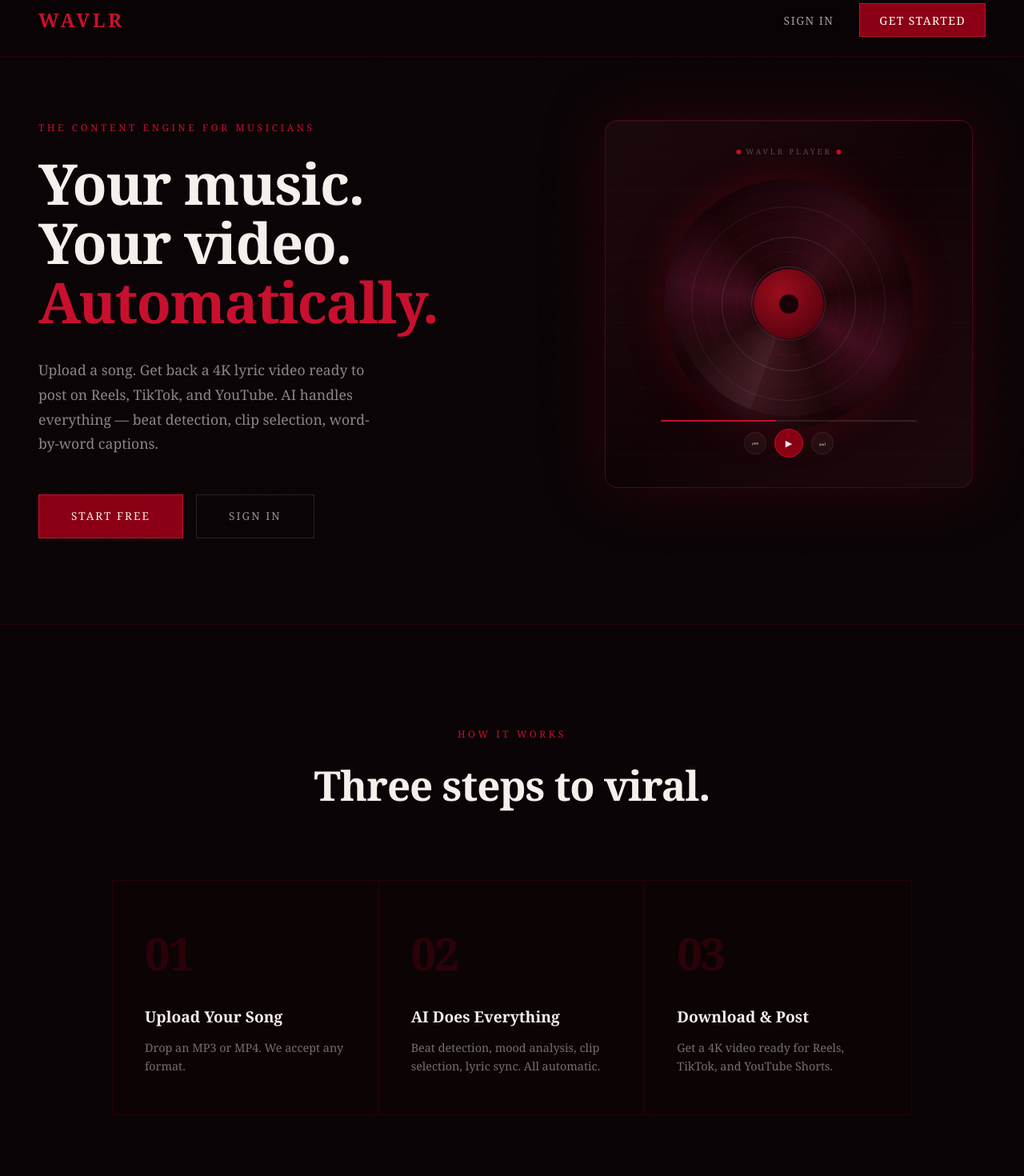
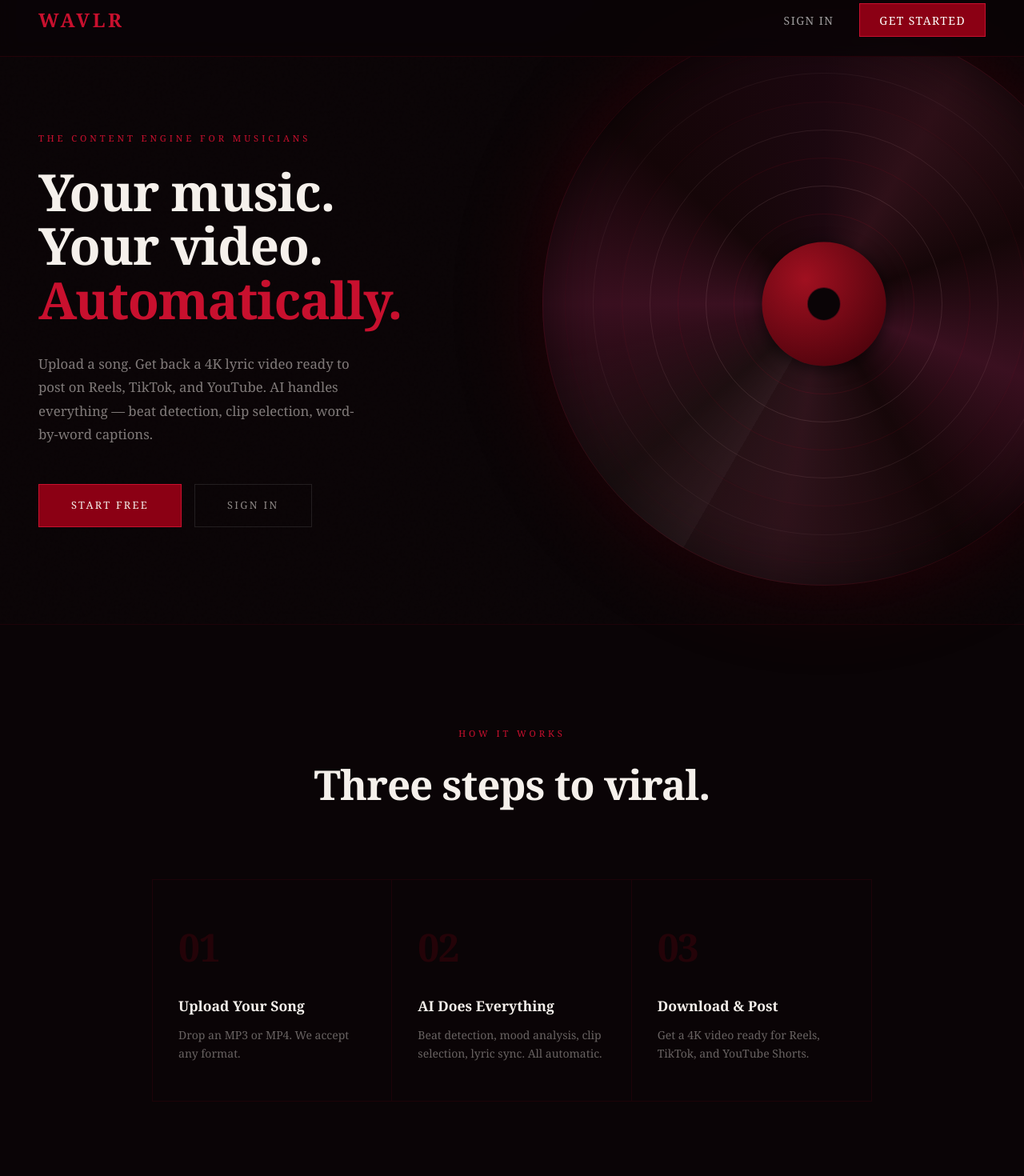
Before and after one commit to muditmatharu74-beep/Walvr-v-2, a Next.js app: page / in a window 1280 px wide. Shown: the part 20-1490 px from the top of the page at 80% size. Built offline with nearby package versions, Linux system fonts and the light colour scheme.

Commit message:
Update page.tsx

```diff
--- a/src/app/page.tsx
+++ b/src/app/page.tsx
@@ -1,36 +1,27 @@
 "use client";
 
-import { useEffect, useRef, useState } from "react";
+import { useEffect, useState } from "react";
 import Link from "next/link";
 
 export default function HomePage() {
   const [scrollY, setScrollY] = useState(0);
   const [mounted, setMounted] = useState(false);
-  const [windowHeight, setWindowHeight] = useState(800);
 
   useEffect(() => {
     setMounted(true);
-    setWindowHeight(window.innerHeight);
     const handleScroll = () => setScrollY(window.scrollY);
-    const handleResize = () => setWindowHeight(window.innerHeight);
     window.addEventListener("scroll", handleScroll, { passive: true });
-    window.addEventListener("resize", handleResize);
-    return () => {
-      window.removeEventListener("scroll", handleScroll);
-      window.removeEventListener("resize", handleResize);
-    };
+    return () => window.removeEventListener("scroll", handleScroll);
   }, []);
 
-  const cdRotation = scrollY * 0.4;
-  const cdTranslateY = scrollY * 0.5;
-  const cdOpacity = Math.max(0.15, 1 - scrollY / (windowHeight * 1.2));
-  const cdScale = Math.max(0.75, 1 - scrollY / (windowHeight * 4));
+  const cdRotation = scrollY * 0.3;
 
   return (
     <main style={{
       background: "#0a0406",
       fontFamily: "'Georgia', 'Times New Roman', serif",
       overflowX: "hidden",
+      minHeight: "100vh",
     }}>
 
       {/* Grain overlay */}
@@ -86,85 +77,27 @@
         </div>
       </nav>
 
-      {/* CD Player — Fixed, scrolls with page */}
+      {/* Fixed CD Disc — right side, rotates on scroll */}
       <div style={{
         position: "fixed",
-        right: "5%",
+        right: "-8vw",
         top: "50%",
-        width: "min(40vw, 460px)",
+        transform: "translateY(-50%)",
+        width: "55vw",
         aspectRatio: "1",
-        zIndex: 20,
-        transform: `translateY(calc(-50% + ${cdTranslateY}px)) scale(${cdScale})`,
-        opacity: cdOpacity,
-        transition: "opacity 0.1s linear",
+        zIndex: 5,
         pointerEvents: "none",
       }}>
-        {/* CD Player Body */}
+        {/* Outer disc */}
         <div style={{
           width: "100%",
           height: "100%",
-          background: "linear-gradient(135deg, #1a0a0e 0%, #0d0406 50%, #1a0a0e 100%)",
-          borderRadius: "16px",
-          border: "1px solid rgba(200, 16, 46, 0.3)",
-          boxShadow: "0 0 80px rgba(139, 0, 20, 0.25), inset 0 1px 0 rgba(255,255,255,0.04)",
-          position: "relative",
-          display: "flex",
-          alignItems: "center",
-          justifyContent: "center",
-          overflow: "hidden",
-        }}>
-          {/* Horizontal texture lines */}
-          {[...Array(10)].map((_, i) => (
-            <div key={i} style={{
-              position: "absolute",
-              left: 0,
-              right: 0,
-              height: "1px",
-              top: `${10 + i * 9}%`,
-              background: "rgba(255,255,255,0.015)",
-            }} />
-          ))}
-
-          {/* Brand label top */}
-          <div style={{
-            position: "absolute",
-            top: "7%",
-            left: "50%",
-            transform: "translateX(-50%)",
-            display: "flex",
-            alignItems: "center",
-            gap: "6px",
-          }}>
-            <div style={{
-              width: "6px",
-              height: "6px",
-              borderRadius: "50%",
-              background: "#c8102e",
-            }} />
-            <span style={{
-              fontSize: "0.6rem",
-              letterSpacing: "0.3em",
-              textTransform: "uppercase",
-              color: "rgba(255,255,255,0.3)",
-            }}>WAVLR PLAYER</span>
-            <div style={{
-              width: "6px",
-              height: "6px",
-              borderRadius: "50%",
-              background: "#c8102e",
-            }} />
-          </div>
-
-          {/* CD Disc */}
-          <div style={{
-            width: "68%",
-            aspectRatio: "1",
           borderRadius: "50%",
           position: "relative",
           transform: `rotate(${cdRotation}deg)`,
           willChange: "transform",
         }}>
-            {/* Main disc */}
+          {/* Main disc body */}
           <div style={{
             position: "absolute",
             inset: 0,
@@ -172,44 +105,44 @@
             background: `conic-gradient(
               from 0deg,
               #1c0810 0deg,
-                #2e1018 40deg,
-                #150608 80deg,
-                #3a1020 120deg,
-                #150608 160deg,
-                #2e1018 200deg,
-                #150608 240deg,
-                #3a1020 280deg,
-                #150608 320deg,
+              #2e1018 30deg,
+              #150608 70deg,
+              #3a1020 110deg,
+              #150608 150deg,
+              #2a0e16 190deg,
+              #150608 230deg,
+              #3a1020 270deg,
+              #150608 310deg,
               #1c0810 360deg
             )`,
-              boxShadow: "0 0 50px rgba(139,0,20,0.3), inset 0 0 40px rgba(0,0,0,0.6)",
+            boxShadow: "inset 0 0 80px rgba(0,0,0,0.7), 0 0 120px rgba(139,0,20,0.2)",
+          }} />
+
+          {/* Iridescent sheen */}
+          <div style={{
+            position: "absolute",
+            inset: 0,
+            borderRadius: "50%",
+            background: "conic-gradient(from 210deg, rgba(255,255,255,0.06) 0deg, transparent 50deg, transparent 290deg, rgba(255,255,255,0.03) 360deg)",
           }} />
 
           {/* Track rings */}
-            {[90, 78, 66, 54, 42, 30].map((size, i) => (
+          {[92, 82, 72, 62, 52, 42, 32].map((size, i) => (
             <div key={i} style={{
               position: "absolute",
               borderRadius: "50%",
-                border: `0.5px solid rgba(${i % 2 === 0 ? "200,16,46" : "255,255,255"}, ${0.06 + i * 0.02})`,
+              border: `0.5px solid rgba(${i % 2 === 0 ? "200,16,46" : "255,200,200"}, ${0.04 + i * 0.015})`,
               inset: `${(100 - size) / 2}%`,
             }} />
           ))}
 
-            {/* Sheen arc */}
-            <div style={{
-              position: "absolute",
-              inset: "5%",
-              borderRadius: "50%",
-              background: "conic-gradient(from 200deg, rgba(255,255,255,0.08) 0deg, transparent 60deg, transparent 300deg, rgba(255,255,255,0.04) 360deg)",
-            }} />
-
           {/* Center label */}
           <div style={{
             position: "absolute",
-              width: "28%",
+            width: "22%",
             aspectRatio: "1",
             borderRadius: "50%",
-              background: "radial-gradient(circle at 40% 35%, #a01020, #3d0008)",
+            background: "radial-gradient(circle at 35% 30%, #a01020, #3d0008)",
             top: "50%",
             left: "50%",
             transform: "translate(-50%, -50%)",
@@ -217,13 +150,13 @@
             alignItems: "center",
             justifyContent: "center",
             zIndex: 2,
-              boxShadow: "0 2px 8px rgba(0,0,0,0.5)",
+            boxShadow: "0 4px 20px rgba(0,0,0,0.6)",
           }}>
             <span style={{
-                fontSize: "clamp(7px, 1.5vw, 11px)",
+              fontSize: "clamp(8px, 1.8vw, 16px)",
               fontWeight: "700",
               letterSpacing: "0.05em",
-                color: "rgba(255,255,255,0.85)",
+              color: "rgba(255,255,255,0.9)",
               textTransform: "uppercase",
             }}>W</span>
           </div>
@@ -231,74 +164,34 @@
           {/* Center hole */}
           <div style={{
             position: "absolute",
-              width: "8%",
+            width: "6%",
             aspectRatio: "1",
             borderRadius: "50%",
             background: "#0a0406",
             top: "50%",
             left: "50%",
             transform: "translate(-50%, -50%)",
-              border: "1px solid rgba(200,16,46,0.3)",
+            border: "1px solid rgba(200,16,46,0.4)",
             zIndex: 3,
+          }} />
+
+          {/* Edge glow */}
+          <div style={{
+            position: "absolute",
+            inset: 0,
+            borderRadius: "50%",
+            border: "1px solid rgba(200,16,46,0.15)",
           }} />
         </div>
 
-          {/* Controls row */}
+        {/* Red ambient glow behind disc */}
         <div style={{
           position: "absolute",
-            bottom: "8%",
-            left: "50%",
-            transform: "translateX(-50%)",
-            display: "flex",
-            gap: "10px",
-            alignItems: "center",
-          }}>
-            {[
-              { icon: "⏮", accent: false },
-              { icon: "▶", accent: true },
-              { icon: "⏭", accent: false },
-            ].map((btn, i) => (
-              <div key={i} style={{
-                width: btn.accent ? "36px" : "28px",
-                height: btn.accent ? "36px" : "28px",
+          inset: "-10%",
           borderRadius: "50%",
-                background: btn.accent ? "#8b0014" : "rgba(255,255,255,0.04)",
-                border: `1px solid ${btn.accent ? "#c8102e" : "rgba(255,255,255,0.08)"}`,
-                display: "flex",
-                alignItems: "center",
-                justifyContent: "center",
-                fontSize: btn.accent ? "11px" : "9px",
-                color: btn.accent ? "white" : "rgba(255,255,255,0.5)",
-              }}>{btn.icon}</div>
-            ))}
-          </div>
-
-          {/* Progress bar */}
-          <div style={{
-            position: "absolute",
-            bottom: "18%",
-            left: "15%",
-            right: "15%",
-            height: "2px",
-            background: "rgba(255,255,255,0.1)",
-            borderRadius: "1px",
-          }}>
-            <div style={{
-              width: "45%",
-              height: "100%",
-              background: "#c8102e",
-              borderRadius: "1px",
+          background: "radial-gradient(circle at center, rgba(139,0,20,0.18) 0%, transparent 65%)",
+          zIndex: -1,
         }} />
-          </div>
-
-          {/* Red glow */}
-          <div style={{
-            position: "absolute",
-            inset: "-30%",
-            background: "radial-gradient(circle at center, rgba(139,0,20,0.12) 0%, transparent 65%)",
-            pointerEvents: "none",
-          }} />
-        </div>
       </div>
 
       {/* Hero Section */}
@@ -311,21 +204,21 @@
         zIndex: 10,
       }}>
         <div style={{
-          maxWidth: "560px",
+          maxWidth: "520px",
           opacity: mounted ? 1 : 0,
           transform: mounted ? "translateY(0)" : "translateY(20px)",
           transition: "opacity 0.8s ease, transform 0.8s ease",
         }}>
           <p style={{
-            fontSize: "0.75rem",
-            letterSpacing: "0.3em",
+            fontSize: "0.7rem",
+            letterSpacing: "0.35em",
             textTransform: "uppercase",
             color: "#c8102e",
             marginBottom: "1.5rem",
           }}>The Content Engine for Musicians</p>
 
           <h1 style={{
-            fontSize: "clamp(3rem, 5.5vw, 5.5rem)",
+            fontSize: "clamp(2.8rem, 5vw, 5.5rem)",
             fontWeight: "700",
             lineHeight: "1.05",
             color: "#f5f0eb",
@@ -338,11 +231,11 @@
           </h1>
 
           <p style={{
-            fontSize: "1.1rem",
+            fontSize: "1.05rem",
             lineHeight: "1.75",
-            color: "rgba(245, 240, 235, 0.55)",
+            color: "rgba(245, 240, 235, 0.5)",
             marginBottom: "3rem",
-            maxWidth: "420px",
+            maxWidth: "400px",
           }}>
             Upload a song. Get back a 4K lyric video ready to post on Reels, TikTok, and YouTube.
             AI handles everything — beat detection, clip selection, word-by-word captions.
@@ -354,8 +247,8 @@
               background: "#8b0014",
               color: "#f5f0eb",
               textDecoration: "none",
-              fontSize: "0.85rem",
-              letterSpacing: "0.15em",
+              fontSize: "0.8rem",
+              letterSpacing: "0.18em",
               textTransform: "uppercase",
               border: "1px solid #c8102e",
               display: "inline-block",
@@ -363,12 +256,12 @@
             <Link href="/login" style={{
               padding: "1rem 2.5rem",
               background: "transparent",
-              color: "rgba(245,240,235,0.6)",
+              color: "rgba(245,240,235,0.55)",
               textDecoration: "none",
-              fontSize: "0.85rem",
-              letterSpacing: "0.15em",
+              fontSize: "0.8rem",
+              letterSpacing: "0.18em",
               textTransform: "uppercase",
-              border: "1px solid rgba(255,255,255,0.12)",
+              border: "1px solid rgba(255,255,255,0.1)",
               display: "inline-block",
             }}>Sign In</Link>
           </div>
@@ -380,11 +273,11 @@
         padding: "8rem 3rem",
         position: "relative",
         zIndex: 10,
-        borderTop: "1px solid rgba(139, 0, 20, 0.2)",
+        borderTop: "1px solid rgba(139, 0, 20, 0.15)",
       }}>
         <p style={{
-          fontSize: "0.75rem",
-          letterSpacing: "0.3em",
+          fontSize: "0.7rem",
+          letterSpacing: "0.35em",
           textTransform: "uppercase",
           color: "#c8102e",
           marginBottom: "1rem",
@@ -401,10 +294,10 @@
 
         <div style={{
           display: "grid",
-          gridTemplateColumns: "repeat(auto-fit, minmax(280px, 1fr))",
-          maxWidth: "1000px",
+          gridTemplateColumns: "repeat(auto-fit, minmax(260px, 1fr))",
+          maxWidth: "900px",
           margin: "0 auto",
-          border: "1px solid rgba(139, 0, 20, 0.2)",
+          border: "1px solid rgba(139, 0, 20, 0.15)",
         }}>
           {[
             { num: "01", title: "Upload Your Song", desc: "Drop an MP3 or MP4. We accept any format." },
@@ -412,31 +305,30 @@
             { num: "03", title: "Download & Post", desc: "Get a 4K video ready for Reels, TikTok, and YouTube Shorts." },
           ].map((f, i) => (
             <div key={i} style={{
-              padding: "3rem 2.5rem",
-              borderRight: i < 2 ? "1px solid rgba(139, 0, 20, 0.2)" : "none",
-              background: "rgba(139, 0, 20, 0.02)",
+              padding: "3rem 2rem",
+              borderRight: i < 2 ? "1px solid rgba(139, 0, 20, 0.15)" : "none",
               transition: "background 0.3s",
             }}
-              onMouseEnter={e => (e.currentTarget.style.background = "rgba(139, 0, 20, 0.07)")}
-              onMouseLeave={e => (e.currentTarget.style.background = "rgba(139, 0, 20, 0.02)")}
+              onMouseEnter={e => (e.currentTarget.style.background = "rgba(139,0,20,0.06)")}
+              onMouseLeave={e => (e.currentTarget.style.background = "transparent")}
             >
               <p style={{
-                fontSize: "3.5rem",
+                fontSize: "3rem",
                 fontWeight: "700",
-                color: "rgba(139,0,20,0.25)",
+                color: "rgba(139,0,20,0.2)",
                 marginBottom: "1.5rem",
                 letterSpacing: "-0.03em",
               }}>{f.num}</p>
               <h3 style={{
-                fontSize: "1.2rem",
+                fontSize: "1.1rem",
                 fontWeight: "600",
                 color: "#f5f0eb",
                 marginBottom: "0.75rem",
               }}>{f.title}</h3>
               <p style={{
-                color: "rgba(245,240,235,0.45)",
+                color: "rgba(245,240,235,0.4)",
                 lineHeight: "1.65",
-                fontSize: "0.9rem",
+                fontSize: "0.875rem",
               }}>{f.desc}</p>
             </div>
           ))}
@@ -446,13 +338,13 @@
       {/* Pricing Section */}
       <section style={{
         padding: "8rem 3rem",
-        borderTop: "1px solid rgba(139, 0, 20, 0.2)",
+        borderTop: "1px solid rgba(139, 0, 20, 0.15)",
         position: "relative",
         zIndex: 10,
       }}>
         <p style={{
-          fontSize: "0.75rem",
-          letterSpacing: "0.3em",
+          fontSize: "0.7rem",
+          letterSpacing: "0.35em",
           textTransform: "uppercase",
           color: "#c8102e",
           marginBottom: "1rem",
@@ -469,11 +361,11 @@
 
         <div style={{
           display: "grid",
-          gridTemplateColumns: "repeat(auto-fit, minmax(280px, 1fr))",
+          gridTemplateColumns: "repeat(auto-fit, minmax(260px, 1fr))",
           gap: "1px",
-          maxWidth: "800px",
+          maxWidth: "700px",
           margin: "0 auto",
-          background: "rgba(139, 0, 20, 0.2)",
+          background: "rgba(139, 0, 20, 0.15)",
         }}>
           {[
             {
@@ -493,7 +385,7 @@
               padding: "3rem 2.5rem",
               background: "#0a0406",
               position: "relative",
-              outline: plan.featured ? "1px solid rgba(200,16,46,0.5)" : "none",
+              outline: plan.featured ? "1px solid rgba(200,16,46,0.4)" : "none",
             }}>
               {plan.featured && (
                 <p style={{
@@ -524,20 +416,20 @@
                   color: "#f5f0eb",
                   letterSpacing: "-0.03em",
                 }}>{plan.price}</span>
-                <span style={{ color: "rgba(245,240,235,0.35)", fontSize: "0.85rem" }}>/month</span>
+                <span style={{ color: "rgba(245,240,235,0.3)", fontSize: "0.85rem" }}>/month</span>
               </p>
               <ul style={{ listStyle: "none", padding: 0, margin: "0 0 2.5rem" }}>
                 {plan.features.map((f, j) => (
                   <li key={j} style={{
                     padding: "0.65rem 0",
                     borderBottom: "1px solid rgba(255,255,255,0.04)",
-                    color: "rgba(245,240,235,0.65)",
+                    color: "rgba(245,240,235,0.6)",
                     fontSize: "0.875rem",
                     display: "flex",
                     alignItems: "center",
                     gap: "0.75rem",
                   }}>
-                    <span style={{ color: "#c8102e", fontSize: "0.6rem" }}>◆</span>
+                    <span style={{ color: "#c8102e", fontSize: "0.55rem" }}>◆</span>
                     {f}
                   </li>
                 ))}
@@ -547,12 +439,12 @@
                 textAlign: "center",
                 padding: "0.9rem",
                 background: plan.featured ? "#8b0014" : "transparent",
-                color: plan.featured ? "white" : "rgba(245,240,235,0.5)",
+                color: plan.featured ? "white" : "rgba(245,240,235,0.45)",
                 textDecoration: "none",
-                fontSize: "0.75rem",
-                letterSpacing: "0.2em",
+                fontSize: "0.7rem",
+                letterSpacing: "0.22em",
                 textTransform: "uppercase",
-                border: `1px solid ${plan.featured ? "#c8102e" : "rgba(255,255,255,0.12)"}`,
+                border: `1px solid ${plan.featured ? "#c8102e" : "rgba(255,255,255,0.1)"}`,
               }}>Get Started</Link>
             </div>
           ))}
@@ -562,7 +454,7 @@
       {/* Footer */}
       <footer style={{
         padding: "2.5rem 3rem",
-        borderTop: "1px solid rgba(139, 0, 20, 0.2)",
+        borderTop: "1px solid rgba(139, 0, 20, 0.15)",
         display: "flex",
         justifyContent: "space-between",
         alignItems: "center",
@@ -577,7 +469,7 @@
           textTransform: "uppercase",
         }}>WAVLR</span>
         <p style={{
-          color: "rgba(245,240,235,0.25)",
+          color: "rgba(245,240,235,0.2)",
           fontSize: "0.75rem",
         }}>© 2026 Wavlr. All rights reserved.</p>
       </footer>
```
Lines whose indentation alone changed are shown as unchanged.
